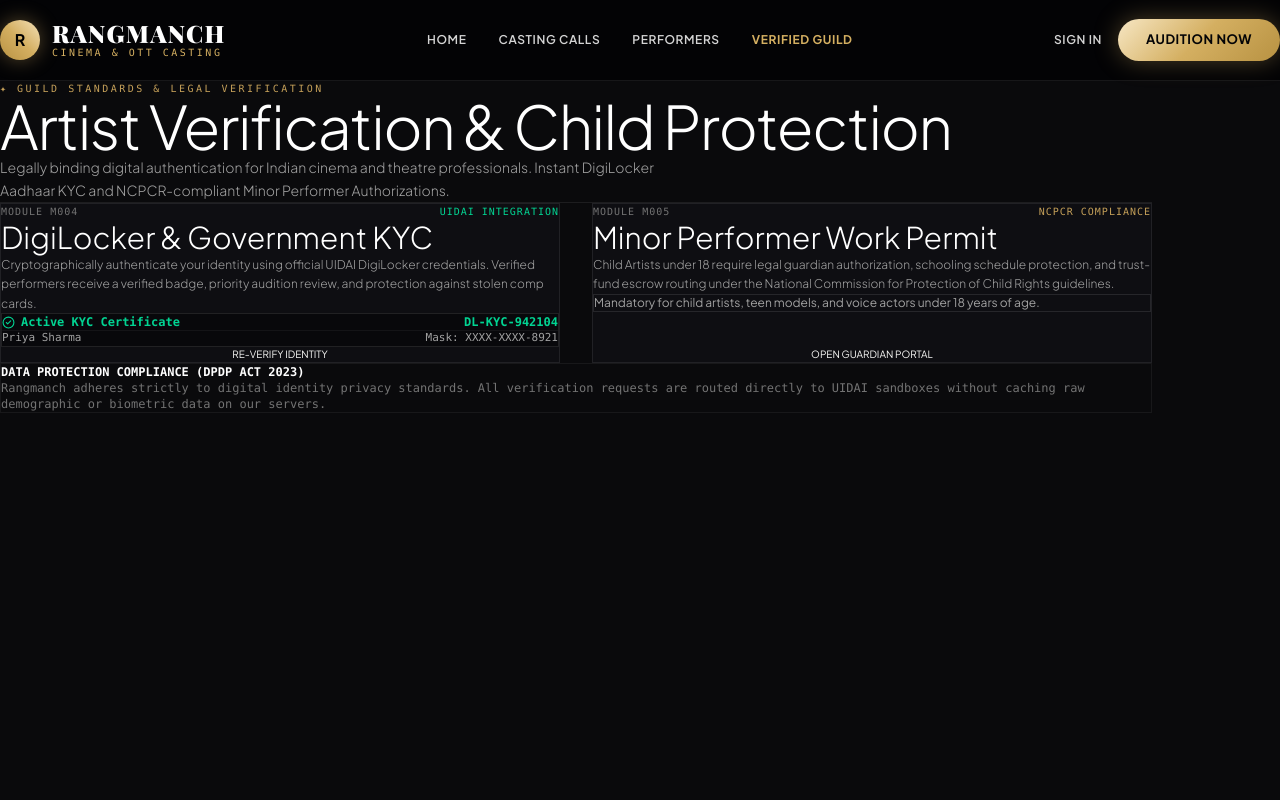
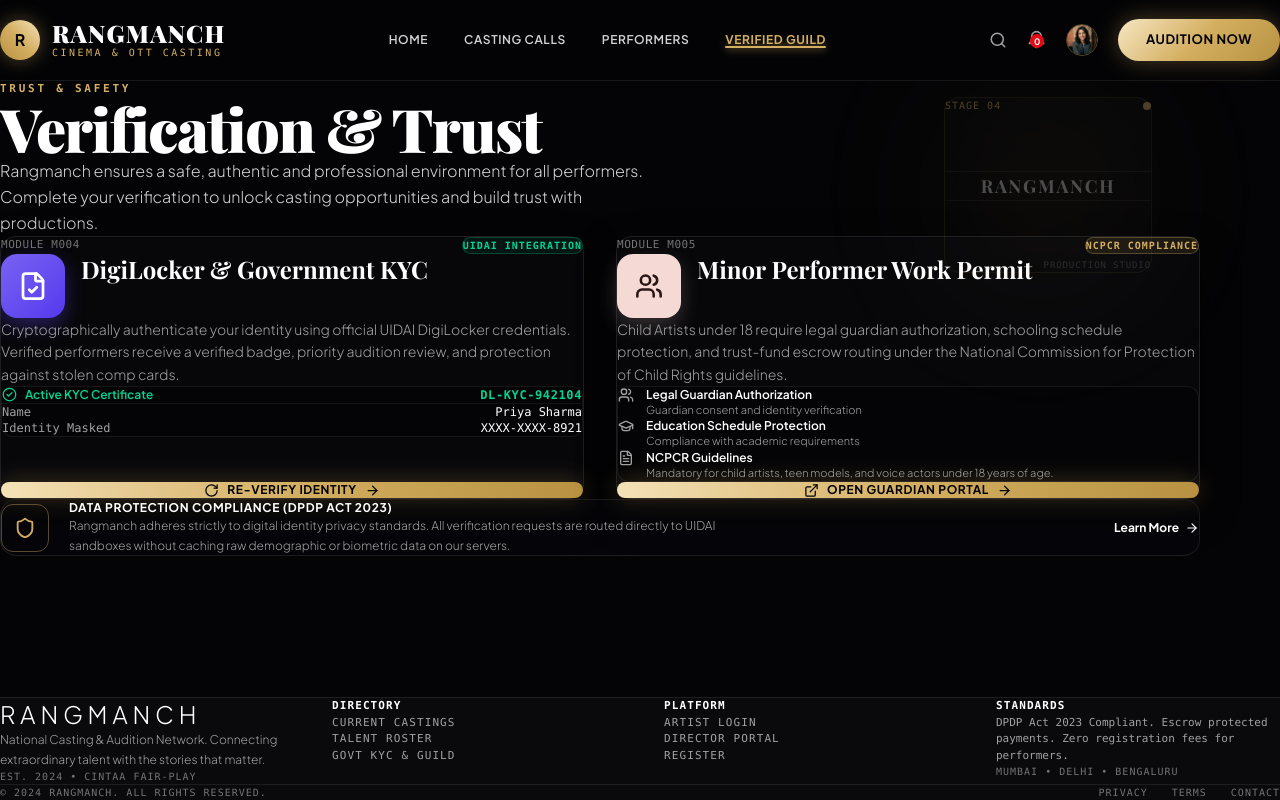
Before and after one commit to jadhavshivam27-lgtm/Rangmanch, a Next.js app: page /verification in a window 1280 px wide. Shown: the top 800 px of the page. Built offline with nearby package versions, Linux system fonts and the light colour scheme; a web font is replaced by a local one.

Commit message:
feat: redesign Verification & Trust page exactly matching reference design

```diff
--- a/src/app/verification/page.tsx
+++ b/src/app/verification/page.tsx
@@ -6,12 +6,15 @@
 import DigiLockerKYCModal from "@/components/DigiLockerKYCModal";
 import ChildPerformerGuardianModal from "@/components/ChildPerformerGuardianModal";
 import {
-  ShieldCheck,
-  HeartHandshake,
   CheckCircle2,
-  Lock,
   ArrowRight,
-  Fingerprint,
+  ExternalLink,
+  RotateCw,
+  Users,
+  GraduationCap,
+  FileText,
+  Shield,
+  FileCheck,
 } from "lucide-react";
 import type { DigiLockerKYCRecord, GuardianCoSignRecord } from "@/lib/types";
 
@@ -35,121 +38,236 @@
   const [guardianRecord, setGuardianRecord] = useState<GuardianCoSignRecord | null>(null);
 
   return (
-    <>
+    <div className="min-h-screen bg-[#040406] text-[#f5f5f7] flex flex-col justify-between selection:bg-[#d4af61] selection:text-black">
+      <div>
         <Navbar />
-      <main className="min-h-screen bg-[#0a0a0c] text-[#f8f8f6] pt-12 pb-32">
-        <div className="max-w-6xl mx-auto px-6 sm:px-10 lg:px-16 space-y-12">
 
-          {/* Header */}
-          <div className="border-b border-white/[0.08] pb-10 space-y-3">
-            <p className="text-[10px] font-mono uppercase tracking-[0.25em] text-[#c5a059]">
-              ✦ GUILD STANDARDS &amp; LEGAL VERIFICATION
-            </p>
-            <h1 className="font-editorial text-4xl sm:text-5xl lg:text-6xl font-light text-white tracking-tight">
-              Artist Verification &amp; Child Protection
+        {/* Main Content Area */}
+        <main className="relative w-full max-w-[1200px] mx-auto px-6 sm:px-10 lg:px-12 pt-12 pb-24">
+
+          {/* Subtle Stage Lighting & Director Chair Artwork on the Right */}
+          <div className="absolute top-6 right-8 w-80 h-72 pointer-events-none opacity-35 hidden md:block">
+            <div className="absolute top-0 right-10 w-44 h-44 bg-[#d4af61]/25 blur-[90px] rounded-full" />
+            <div className="absolute -top-2 right-4 w-52 h-44 border border-[#d4af61]/20 rounded-2xl bg-gradient-to-bl from-white/[0.04] to-transparent p-4 flex flex-col justify-between">
+              <div className="flex items-center justify-between text-[10px] font-mono text-[#d4af61] uppercase tracking-widest">
+                <span>STAGE 04</span>
+                <span className="w-2 h-2 rounded-full bg-[#d4af61] animate-ping" />
+              </div>
+              <div className="text-center font-cinema text-lg tracking-widest uppercase text-neutral-300 font-bold border-y border-white/10 py-3">
+                RANGMANCH
+              </div>
+              <div className="text-[9px] font-mono text-neutral-500 uppercase tracking-widest text-right">
+                PRODUCTION STUDIO
+              </div>
+            </div>
+          </div>
+
+          {/* 1. Page Header */}
+          <div className="mb-12 max-w-2xl">
+            <div className="text-[11px] font-mono uppercase tracking-[0.25em] text-[#d4af61] font-bold mb-3">
+              TRUST &amp; SAFETY
+            </div>
+            <h1 className="font-cinema text-4xl sm:text-5xl lg:text-6xl font-black text-white tracking-tight leading-none mb-4">
+              Verification &amp; Trust
             </h1>
-            <p className="text-sm text-neutral-400 font-light max-w-2xl leading-relaxed">
-              Legally binding digital authentication for Indian cinema and theatre professionals. Instant DigiLocker Aadhaar KYC and NCPCR-compliant Minor Performer Authorizations.
+            <p className="text-sm sm:text-base text-neutral-300 font-light leading-relaxed">
+              Rangmanch ensures a safe, authentic and professional environment for all performers. Complete your verification to unlock casting opportunities and build trust with productions.
             </p>
           </div>
 
-          {/* Verification Modules Grid */}
-          <div className="grid grid-cols-1 lg:grid-cols-2 gap-8">
+          {/* 2. Two-Column Verification Cards Grid */}
+          <div className="grid grid-cols-1 md:grid-cols-2 gap-8 mb-10">
 
-            {/* Module 1: DigiLocker & Aadhaar KYC */}
-            <div className="p-8 sm:p-10 border border-white/[0.08] bg-[#0e0e12] flex flex-col justify-between space-y-8">
-              <div className="space-y-4">
-                <div className="flex items-center justify-between text-[10px] font-mono text-neutral-500 uppercase tracking-widest">
-                  <span>MODULE M004</span>
-                  <span className="text-emerald-400">UIDAI INTEGRATION</span>
+            {/* Card 1: DigiLocker & Government KYC */}
+            <div className="rounded-2xl bg-[#08080c]/90 border border-white/[0.09] hover:border-white/20 transition-all p-7 sm:p-8 flex flex-col justify-between shadow-[0_15px_35px_rgba(0,0,0,0.6)]">
+              <div>
+                {/* Module Pill & Tag */}
+                <div className="flex items-center justify-between mb-6">
+                  <span className="text-[11px] font-mono tracking-wider text-neutral-500 uppercase">
+                    MODULE M004
+                  </span>
+                  <span className="px-3 py-1 rounded-full text-[10px] font-mono tracking-widest text-emerald-400 font-semibold bg-emerald-950/40 border border-emerald-500/30 uppercase">
+                    UIDAI INTEGRATION
+                  </span>
                 </div>
 
-                <h2 className="font-editorial text-2xl sm:text-3xl font-light text-white">
+                {/* Card Title & Icon Header */}
+                <div className="flex items-start gap-4 mb-4">
+                  {/* Purple Gradient Document Icon */}
+                  <div className="w-16 h-16 rounded-2xl bg-gradient-to-br from-[#7961f2] to-[#5538ee] flex items-center justify-center text-white shrink-0 shadow-[0_8px_20px_rgba(102,77,240,0.35)]">
+                    <FileCheck size={30} strokeWidth={2.2} />
+                  </div>
+                  <div>
+                    <h2 className="font-cinema text-2xl font-bold text-white leading-tight mb-2">
                       DigiLocker &amp; Government KYC
                     </h2>
+                  </div>
+                </div>
 
-                <p className="text-xs text-neutral-400 font-light leading-relaxed">
+                <p className="text-xs sm:text-sm text-neutral-400 font-light leading-relaxed mb-6">
                   Cryptographically authenticate your identity using official UIDAI DigiLocker credentials. Verified performers receive a verified badge, priority audition review, and protection against stolen comp cards.
                 </p>
 
+                {/* Verification Status Details Box */}
                 {kycRecord ? (
-                  <div className="p-4 border border-white/10 bg-black/40 text-xs font-mono space-y-2">
-                    <div className="flex items-center justify-between text-emerald-400 font-semibold">
-                      <span className="flex items-center gap-1.5">
-                        <CheckCircle2 size={13} /> Active KYC Certificate
+                  <div className="rounded-xl border border-white/[0.08] bg-black/40 p-4 space-y-3 mb-6">
+                    <div className="flex items-center justify-between pb-2 border-b border-white/[0.06]">
+                      <div className="flex items-center gap-2 text-emerald-400 font-semibold text-xs">
+                        <CheckCircle2 size={15} />
+                        <span>Active KYC Certificate</span>
+                      </div>
+                      <span className="font-mono text-xs font-bold text-emerald-400 tracking-wider">
+                        {kycRecord.verificationId}
                       </span>
-                      <span>{kycRecord.verificationId}</span>
                     </div>
-                    <div className="text-neutral-400 text-[11px] pt-1 border-t border-white/5 flex justify-between">
-                      <span>{kycRecord.verifiedName}</span>
-                      <span>Mask: {kycRecord.maskedDocNumber}</span>
+
+                    <div className="flex items-center justify-between text-xs font-mono py-0.5">
+                      <span className="text-neutral-400">Name</span>
+                      <span className="text-white font-medium">{kycRecord.verifiedName}</span>
+                    </div>
+
+                    <div className="flex items-center justify-between text-xs font-mono py-0.5">
+                      <span className="text-neutral-400">Identity Masked</span>
+                      <span className="text-white font-medium">{kycRecord.maskedDocNumber}</span>
                     </div>
                   </div>
                 ) : (
-                  <div className="p-4 border border-white/10 text-xs text-neutral-400">
+                  <div className="rounded-xl border border-white/[0.08] bg-black/40 p-4 text-xs text-neutral-400 mb-6">
                     No active verification certificate found. Click below to begin instant KYC.
                   </div>
                 )}
               </div>
 
+              {/* Action Button */}
               <button
                 onClick={() => setIsKYCModalOpen(true)}
-                className="btn-editorial text-[10px] py-3 justify-center w-full"
+                className="w-full py-3.5 px-6 rounded-xl font-bold text-xs uppercase tracking-wider text-black bg-gradient-to-r from-[#f4e2b8] via-[#d4af61] to-[#b89242] hover:brightness-110 active:scale-[0.99] transition-all flex items-center justify-center gap-2 shadow-[0_0_25px_rgba(212,175,97,0.3)] cursor-pointer"
               >
-                {kycRecord ? "RE-VERIFY IDENTITY" : "LAUNCH DIGILOCKER KYC"}
+                <RotateCw size={15} />
+                <span>{kycRecord ? "Re-Verify Identity" : "Launch DigiLocker KYC"}</span>
+                <ArrowRight size={15} />
               </button>
             </div>
 
-            {/* Module 2: Child Performer & Guardian Co-Sign */}
-            <div className="p-8 sm:p-10 border border-white/[0.08] bg-[#0e0e12] flex flex-col justify-between space-y-8">
-              <div className="space-y-4">
-                <div className="flex items-center justify-between text-[10px] font-mono text-neutral-500 uppercase tracking-widest">
-                  <span>MODULE M005</span>
-                  <span className="text-[#c5a059]">NCPCR COMPLIANCE</span>
+            {/* Card 2: Minor Performer Work Permit */}
+            <div className="rounded-2xl bg-[#08080c]/90 border border-white/[0.09] hover:border-white/20 transition-all p-7 sm:p-8 flex flex-col justify-between shadow-[0_15px_35px_rgba(0,0,0,0.6)]">
+              <div>
+                {/* Module Pill & Tag */}
+                <div className="flex items-center justify-between mb-6">
+                  <span className="text-[11px] font-mono tracking-wider text-neutral-500 uppercase">
+                    MODULE M005
+                  </span>
+                  <span className="px-3 py-1 rounded-full text-[10px] font-mono tracking-widest text-[#d4af61] font-semibold bg-[#d4af61]/10 border border-[#d4af61]/30 uppercase">
+                    NCPCR COMPLIANCE
+                  </span>
                 </div>
 
-                <h2 className="font-editorial text-2xl sm:text-3xl font-light text-white">
+                {/* Card Title & Icon Header */}
+                <div className="flex items-start gap-4 mb-4">
+                  {/* Rose/Pink Gradient Shield Icon */}
+                  <div className="w-16 h-16 rounded-2xl bg-[#f5d9d5] flex items-center justify-center text-[#2a1715] shrink-0 shadow-[0_8px_20px_rgba(245,217,213,0.2)]">
+                    <Users size={28} strokeWidth={2.2} />
+                  </div>
+                  <div>
+                    <h2 className="font-cinema text-2xl font-bold text-white leading-tight mb-2">
                       Minor Performer Work Permit
                     </h2>
+                  </div>
+                </div>
 
-                <p className="text-xs text-neutral-400 font-light leading-relaxed">
+                <p className="text-xs sm:text-sm text-neutral-400 font-light leading-relaxed mb-6">
                   Child Artists under 18 require legal guardian authorization, schooling schedule protection, and trust-fund escrow routing under the National Commission for Protection of Child Rights guidelines.
                 </p>
 
-                {guardianRecord ? (
-                  <div className="p-4 border border-white/10 bg-black/40 text-xs font-mono space-y-2">
-                    <div className="flex items-center justify-between text-emerald-400 font-semibold">
-                      <span>Co-Sign Status: Active</span>
+                {/* Requirements / Status Checklist Box */}
+                <div className="rounded-xl border border-white/[0.08] bg-black/40 p-4 space-y-4 mb-6">
+
+                  <div className="flex items-start gap-3">
+                    <Users size={16} className="text-neutral-400 shrink-0 mt-0.5" />
+                    <div>
+                      <h4 className="text-xs font-semibold text-white leading-tight">
+                        Legal Guardian Authorization
+                      </h4>
+                      <p className="text-[11px] text-neutral-400 font-light">
+                        Guardian consent and identity verification
+                      </p>
+                    </div>
+                  </div>
+
+                  <div className="flex items-start gap-3">
+                    <GraduationCap size={16} className="text-neutral-400 shrink-0 mt-0.5" />
+                    <div>
+                      <h4 className="text-xs font-semibold text-white leading-tight">
+                        Education Schedule Protection
+                      </h4>
+                      <p className="text-[11px] text-neutral-400 font-light">
+                        Compliance with academic requirements
+                      </p>
+                    </div>
+                  </div>
+
+                  <div className="flex items-start gap-3">
+                    <FileText size={16} className="text-neutral-400 shrink-0 mt-0.5" />
+                    <div>
+                      <h4 className="text-xs font-semibold text-white leading-tight">
+                        NCPCR Guidelines
+                      </h4>
+                      <p className="text-[11px] text-neutral-400 font-light">
+                        Mandatory for child artists, teen models, and voice actors under 18 years of age.
+                      </p>
+                    </div>
+                  </div>
+
+                  {guardianRecord && (
+                    <div className="pt-2 border-t border-white/[0.06] flex items-center justify-between text-xs font-mono text-emerald-400 font-semibold">
+                      <span>Status: Active Co-Signed</span>
                       <span>{guardianRecord.minorName}</span>
                     </div>
+                  )}
+
                 </div>
-                ) : (
-                  <div className="p-4 border border-white/10 text-xs text-neutral-400">
-                    Mandatory for child artists, teen models, and voice actors under 18 years of age.
-                  </div>
-                )}
               </div>
 
+              {/* Action Button */}
               <button
                 onClick={() => setIsGuardianModalOpen(true)}
-                className="btn-editorial-solid text-[10px] py-3 justify-center w-full"
+                className="w-full py-3.5 px-6 rounded-xl font-bold text-xs uppercase tracking-wider text-black bg-gradient-to-r from-[#f4e2b8] via-[#d4af61] to-[#b89242] hover:brightness-110 active:scale-[0.99] transition-all flex items-center justify-center gap-2 shadow-[0_0_25px_rgba(212,175,97,0.3)] cursor-pointer"
               >
-                OPEN GUARDIAN PORTAL
+                <ExternalLink size={15} />
+                <span>Open Guardian Portal</span>
+                <ArrowRight size={15} />
               </button>
             </div>
 
           </div>
 
-          {/* Legal / DPDP Notice */}
-          <div className="p-6 border border-white/[0.06] text-xs font-mono text-neutral-500 space-y-1">
-            <span className="text-white font-semibold uppercase block mb-1">DATA PROTECTION COMPLIANCE (DPDP ACT 2023)</span>
-            <p>
+          {/* 3. Privacy & DPDP Notice Section */}
+          <div className="rounded-2xl border border-white/[0.09] bg-[#08080c]/80 p-6 sm:p-7 flex flex-col sm:flex-row items-start sm:items-center justify-between gap-6">
+            <div className="flex items-center gap-5">
+              <div className="w-12 h-12 rounded-xl bg-transparent border border-[#d4af61]/40 flex items-center justify-center text-[#d4af61] shrink-0">
+                <Shield size={22} />
+              </div>
+              <div>
+                <h4 className="text-xs font-bold uppercase tracking-wider text-white mb-1">
+                  DATA PROTECTION COMPLIANCE (DPDP ACT 2023)
+                </h4>
+                <p className="text-xs text-neutral-400 font-light leading-relaxed max-w-2xl">
                   Rangmanch adheres strictly to digital identity privacy standards. All verification requests are routed directly to UIDAI sandboxes without caching raw demographic or biometric data on our servers.
                 </p>
               </div>
+            </div>
 
+            <a
+              href="#learn-more"
+              className="inline-flex items-center gap-1.5 text-xs font-bold text-white hover:text-[#d4af61] transition-colors shrink-0"
+            >
+              <span>Learn More</span>
+              <ArrowRight size={14} />
+            </a>
           </div>
+
         </main>
+      </div>
 
       {/* Modals */}
       <DigiLockerKYCModal
@@ -165,6 +283,6 @@
       />
 
       <Footer />
-    </>
+    </div>
   );
 }
--- a/src/components/Navbar.tsx
+++ b/src/components/Navbar.tsx
@@ -38,67 +38,101 @@
         </Link>
 
         {/* Navigation Links */}
-        <nav className="hidden md:flex items-center gap-8 text-xs font-semibold uppercase tracking-wider text-neutral-300">
+        <nav className="hidden md:flex items-center gap-9 text-xs font-semibold uppercase tracking-wider text-neutral-300">
           <Link
             href="/"
-            className={`hover:text-[#f4e2b8] transition-colors ${
+            className={`hover:text-[#f4e2b8] transition-colors py-2 relative ${
               pathname === "/" ? "text-[#d4af61] font-bold" : ""
             }`}
           >
-            Home
+            <span>Home</span>
+            {pathname === "/" && (
+              <span className="absolute bottom-0 left-0 right-0 h-[2px] bg-[#d4af61] rounded-full shadow-[0_0_8px_#d4af61]" />
+            )}
           </Link>
           <Link
             href="/casting-calls"
-            className={`hover:text-[#f4e2b8] transition-colors ${
+            className={`hover:text-[#f4e2b8] transition-colors py-2 relative ${
               pathname.startsWith("/casting-calls") ? "text-[#d4af61] font-bold" : ""
             }`}
           >
-            Casting Calls
+            <span>Casting Calls</span>
+            {pathname.startsWith("/casting-calls") && (
+              <span className="absolute bottom-0 left-0 right-0 h-[2px] bg-[#d4af61] rounded-full shadow-[0_0_8px_#d4af61]" />
+            )}
           </Link>
           <Link
             href="/talent"
-            className={`hover:text-[#f4e2b8] transition-colors ${
+            className={`hover:text-[#f4e2b8] transition-colors py-2 relative ${
               pathname.startsWith("/talent") ? "text-[#d4af61] font-bold" : ""
             }`}
           >
-            Performers
+            <span>Performers</span>
+            {pathname.startsWith("/talent") && (
+              <span className="absolute bottom-0 left-0 right-0 h-[2px] bg-[#d4af61] rounded-full shadow-[0_0_8px_#d4af61]" />
+            )}
           </Link>
           <Link
             href="/verification"
-            className={`hover:text-[#f4e2b8] transition-colors ${
+            className={`hover:text-[#f4e2b8] transition-colors py-2 relative ${
               pathname.startsWith("/verification") ? "text-[#d4af61] font-bold" : ""
             }`}
           >
-            Verified Guild
+            <span>Verified Guild</span>
+            {pathname.startsWith("/verification") && (
+              <span className="absolute bottom-0 left-0 right-0 h-[2px] bg-[#d4af61] rounded-full shadow-[0_0_8px_#d4af61]" />
+            )}
           </Link>
         </nav>
 
         {/* Actions */}
-        <div className="flex items-center gap-4">
-          {user ? (
-            <Link
-              href={getDashboardRoute(user.role)}
-              className="btn-cinema-gold text-xs py-2.5 px-5"
+        <div className="flex items-center gap-5">
+          {/* Search Icon */}
+          <Link
+            href="/casting-calls"
+            className="text-neutral-400 hover:text-white transition-colors p-1.5"
+            aria-label="Search"
+          >
+            <Search size={18} />
+          </Link>
+
+          {/* Notifications Icon with Badge */}
+          <div className="relative cursor-pointer text-neutral-400 hover:text-white transition-colors p-1.5">
+            <svg
+              xmlns="http://www.w3.org/2000/svg"
+              width="19"
+              height="19"
+              viewBox="0 0 24 24"
+              fill="none"
+              stroke="currentColor"
+              strokeWidth="2"
+              strokeLinecap="round"
+              strokeLinejoin="round"
             >
-              <User size={14} />
-              <span>Dashboard ({user.name.split(" ")[0]})</span>
-            </Link>
-          ) : (
-            <>
-              <Link
-                href="/login"
-                className="hidden sm:inline-flex text-xs font-semibold tracking-wider uppercase text-neutral-300 hover:text-white px-3 py-2"
-              >
-                Sign In
-              </Link>
-              <Link
-                href="/casting-calls"
-                className="btn-cinema-gold text-xs py-2.5 px-6"
-              >
-                <span>Audition Now</span>
-              </Link>
-            </>
-          )}
+              <path d="M6 8a6 6 0 0 1 12 0c0 7 3 9 3 9H3s3-2 3-9" />
+              <path d="M10.3 21a1.94 1.94 0 0 0 3.4 0" />
+            </svg>
+            <span className="absolute top-1 right-0.5 w-3.5 h-3.5 rounded-full bg-[#e50914] text-[9px] font-bold flex items-center justify-center text-white">
+              0
+            </span>
+          </div>
+
+          {/* User Avatar */}
+          <div className="w-8 h-8 rounded-full overflow-hidden border border-[#d4af61]/40 shrink-0">
+            <img
+              src="/talent1.jpg"
+              alt="Performer"
+              className="w-full h-full object-cover"
+            />
+          </div>
+
+          {/* Audition Now CTA Button */}
+          <Link
+            href="/casting-calls"
+            className="btn-cinema-gold text-xs py-2.5 px-6 shrink-0"
+          >
+            <span>Audition Now</span>
+          </Link>
 
           {/* Mobile menu button */}
           <button
```
Lines whose indentation alone changed are shown as unchanged.
